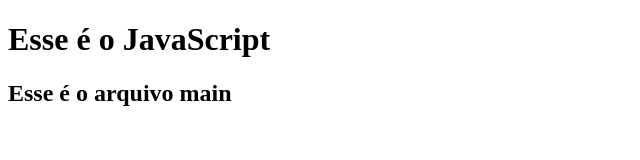
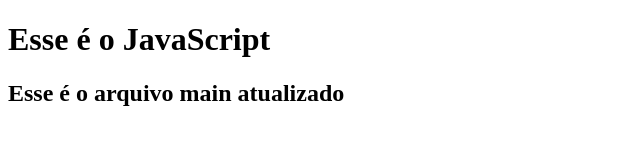
Before and after one commit to GuiMartinsDev/javascript-git, a plain HTML site: page index.html in a window 1280 px wide. Shown: the whole page, without its empty margins (0-640 px from the left). Drawn offline with Linux system fonts and the light colour scheme.

Commit message:
h2-atualizado

```diff
--- a/index.html
+++ b/index.html
@@ -10,7 +10,7 @@
 <body>
   <h1>Esse é o JavaScript</h1>
 
-  <h2>Esse é o arquivo main</h2>
+  <h2>Esse é o arquivo main atualizado</h2>
   <script src="./script.js"></script>
 </body>
 
```
